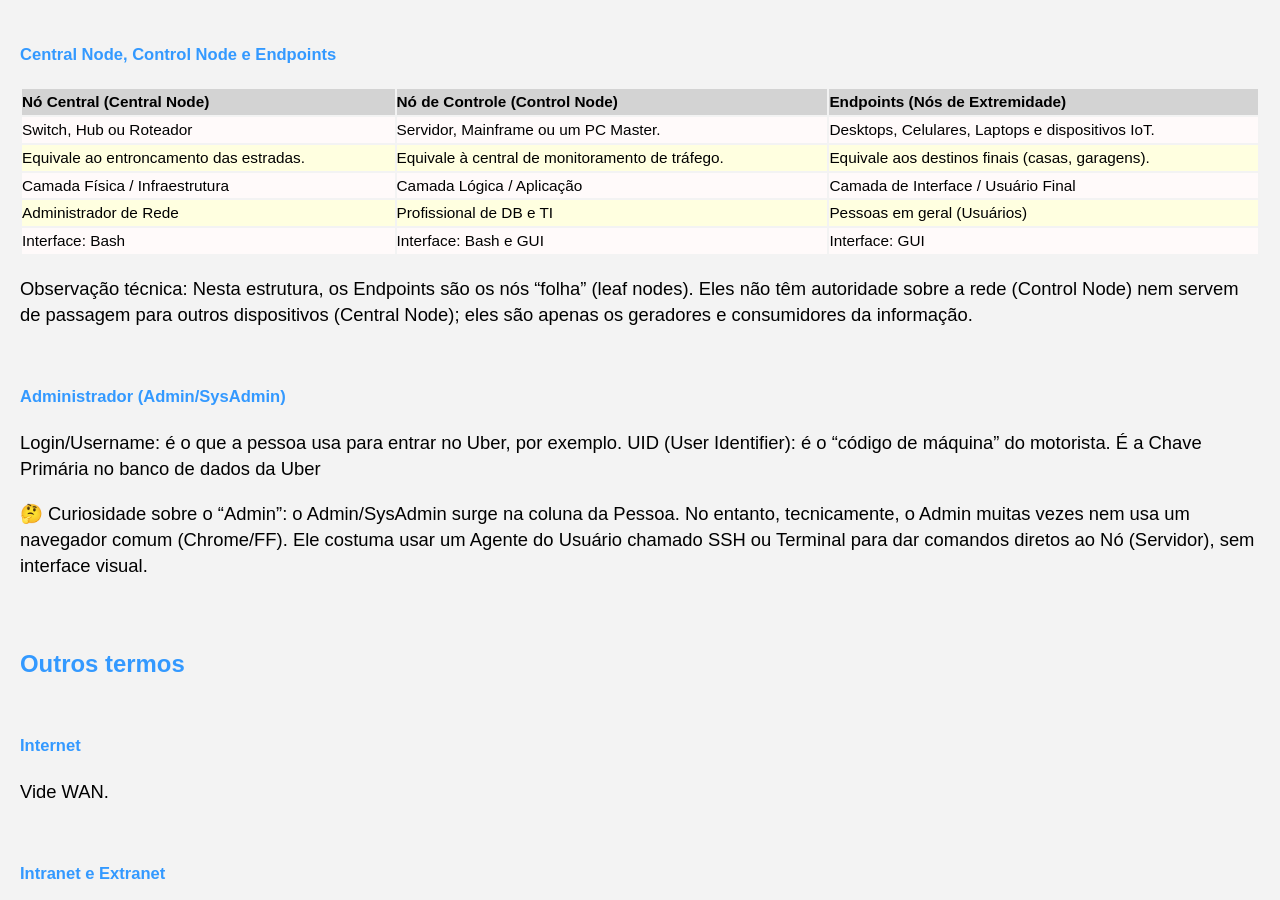
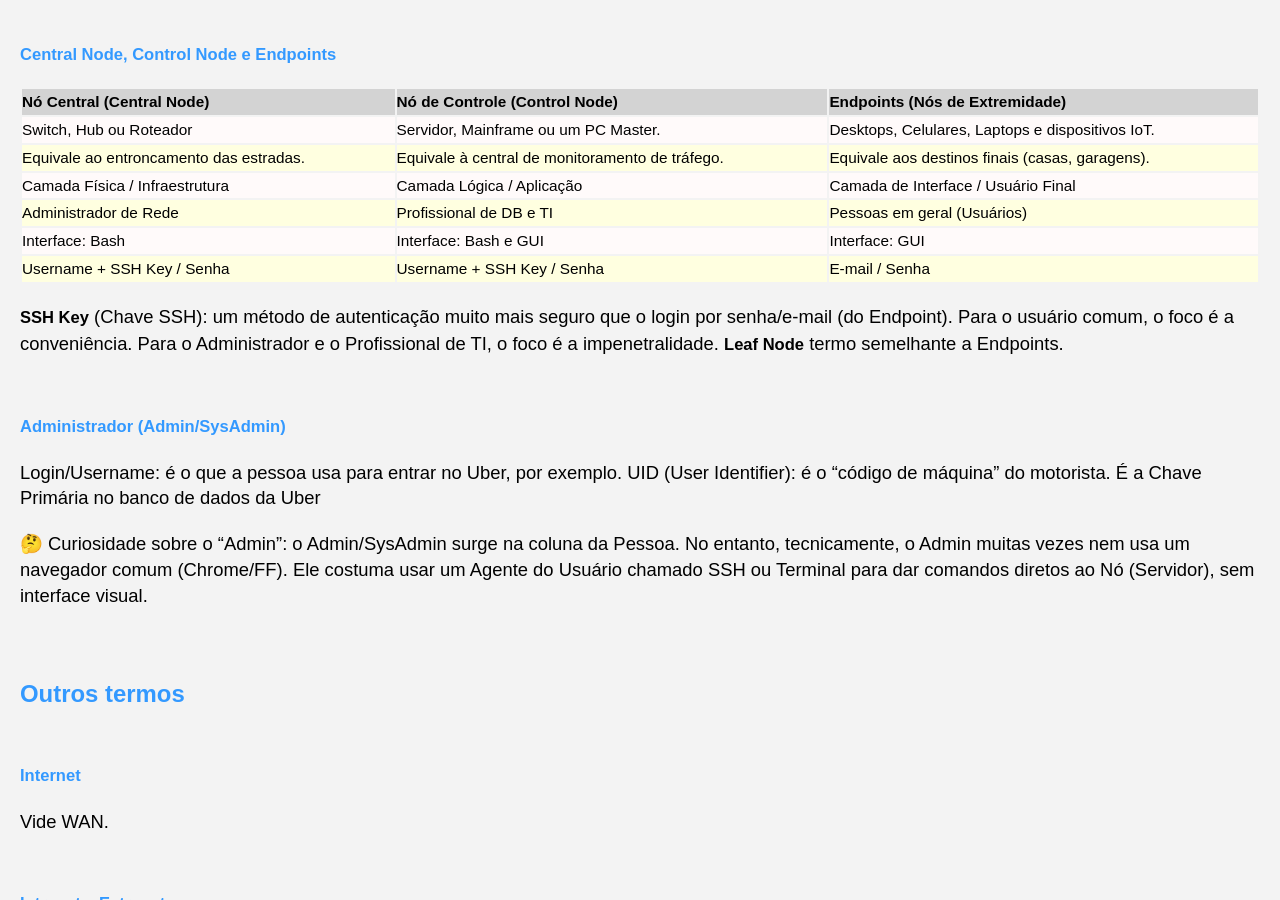
Before and after one commit to Joesynth/joesynth.github.io, a Jekyll site: the page built from _posts/2021-07-28-rede.md, in a window 1280 px wide and 900 px high, scrolled down 1728 px. Built offline with Jekyll 4.4.1, drawn with Linux system fonts in a browser that asks for light colours.

Commit message:
Update 2021-07-28-rede.md

```diff
--- a/_posts/2021-07-28-rede.md
+++ b/_posts/2021-07-28-rede.md
@@ -55,7 +55,6 @@ Administração de Rede: O "dono" costuma ser o Administrador de Rede, que é um
 
 ###### Central Node, Control Node e Endpoints
 
-
 |Nó Central (Central Node) | Nó de Controle (Control Node) | Endpoints (Nós de Extremidade) |
 | :--- | :--- | :--- |
 |Switch, Hub ou Roteador | Servidor, Mainframe ou um PC Master. | Desktops, Celulares, Laptops e dispositivos IoT. |
@@ -63,9 +62,13 @@ Administração de Rede: O "dono" costuma ser o Administrador de Rede, que é um
 |Camada Física / Infraestrutura | Camada Lógica / Aplicação | Camada de Interface / Usuário Final |
 |Administrador de Rede|Profissional de DB e TI|Pessoas em geral (Usuários)|
 |Interface: Bash |Interface: Bash e GUI|Interface: GUI|
+|Username + SSH Key / Senha|Username + SSH Key / Senha|E-mail / Senha|
 
 
-Observação técnica: Nesta estrutura, os Endpoints são os nós "folha" (leaf nodes). Eles não têm autoridade sobre a rede (Control Node) nem servem de passagem para outros dispositivos (Central Node); eles são apenas os geradores e consumidores da informação.
+
+**SSH Key** (Chave SSH): um método de autenticação muito mais seguro que o login por senha/e-mail (do Endpoint). Para o usuário comum, o foco é a conveniência. Para o Administrador e o Profissional de TI, o foco é a impenetralidade.
+**Leaf Node** termo semelhante a Endpoints.
+
 
 
 
```
